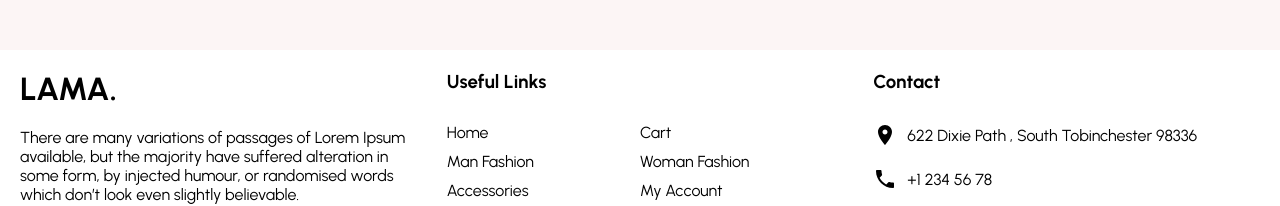
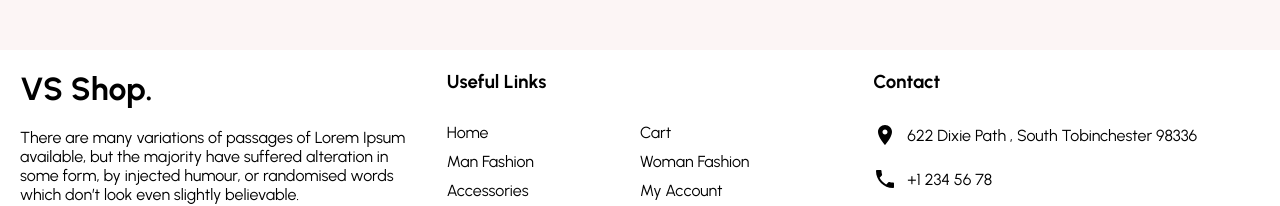
Before and after one commit to vahidsediqi/Reactjs-Shop, a React (Create React App) app: page / in a window 1280 px wide. Shown: the part 2646-2852 px from the top of the page. Built offline with nearby package versions, Linux system fonts and the light colour scheme.

Commit message:
Footer Component Added

```diff
--- a/src/components/Footer.jsx
+++ b/src/components/Footer.jsx
@@ -12,7 +12,7 @@ import {
 
   const Container = styled.div`
     display: flex;
-
+    flex-direction: wrap;
   `;
 
   const Left = styled.div`
@@ -87,7 +87,7 @@ import {
     return (
       <Container>
         <Left>
-          <Logo>LAMA.</Logo>
+          <Logo>VS Shop.</Logo>
           <Desc>
             There are many variations of passages of Lorem Ipsum available, but
             the majority have suffered alteration in some form, by injected
```
